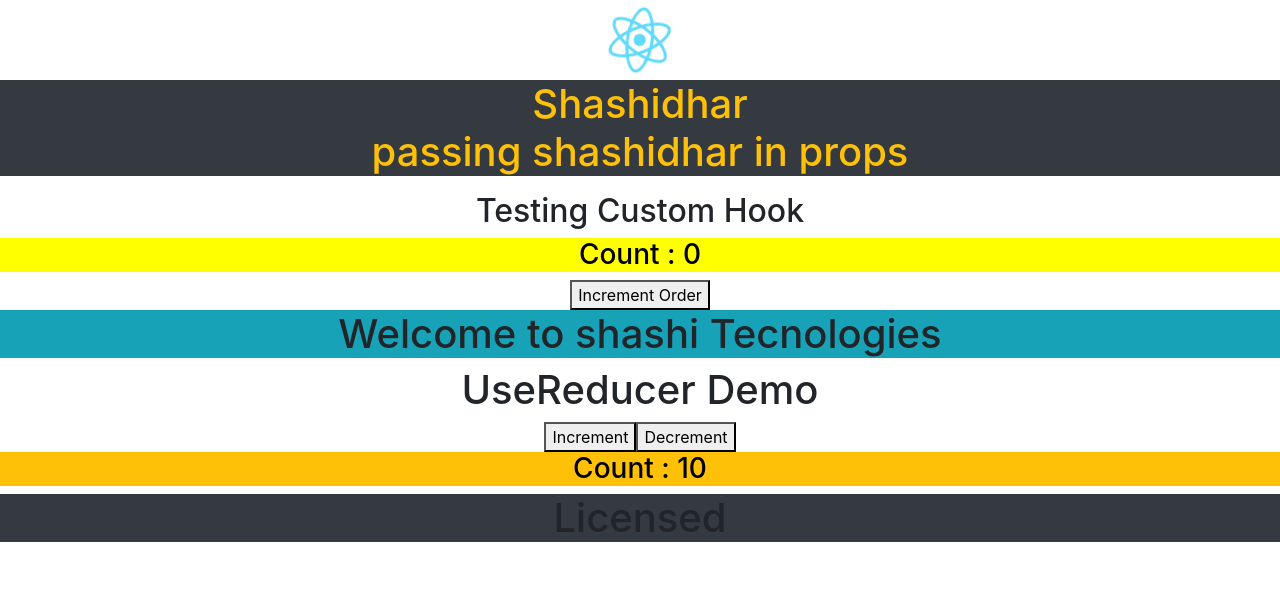
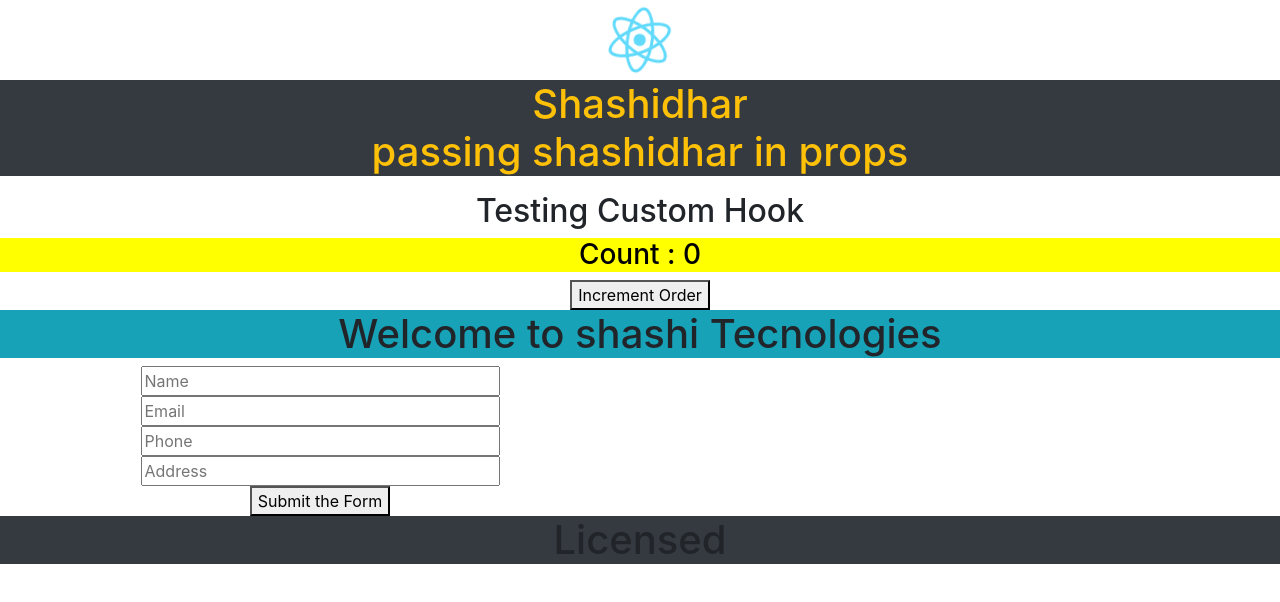
Before and after one commit to shashidhar0508/ReactLearnings, a React (Create React App) app: page / in a window 1280 px wide. Shown: the top 602 px of the page. Built offline with nearby package versions, Linux system fonts and the light colour scheme.

Commit message:
Form Validation Example

```diff
--- a/src/components/start/Dashboard.js
+++ b/src/components/start/Dashboard.js
@@ -11,6 +11,7 @@ import ChildParentInvoke from "../intercomp/ChildParentInvoke";
 import CompLifeCycle from "../lifecycle/CompLifeCycle";
 import RefDemo from "../propsstates/RefDemo";
 import ReducerDemo from "../hooks/hook4";
+import { FormValidation } from "../../forms/validation";
 
 //In StateFul Functional Components props will be taken in constructor
 // In "stateless" we can return directly but in "stateful" component we need to render then return
@@ -47,7 +48,9 @@ export default class Dashboard extends React.Component {
         {/* <ClickCounter /> */}
 
         <section>
-          <ReducerDemo />
+          {/* <ReducerDemo /> */}
+
+          <FormValidation />
         </section>
 
         {/* <TableMaterialUI /> */}
--- /dev/null
+++ b/src/forms/validation.js
@@ -0,0 +1,129 @@
+import React from "react";
+export class FormValidation extends React.Component {
+  constructor(props) {
+    super(props);
+
+    this.state = {
+      fields: {},
+      errors: {},
+    };
+  }
+
+  handleValidation() {
+    let fields = this.state.fields;
+    let errors = {};
+    let formIsValid = true;
+
+    //Name
+    if (!fields["name"]) {
+      formIsValid = false;
+      errors["name"] = "Cannot be empty";
+    }
+
+    if (typeof fields["name"] !== "undefined") {
+      if (!fields["name"].match(/^[a-zA-Z]+$/)) {
+        formIsValid = false;
+        errors["name"] = "Only letters";
+      }
+    }
+
+    //Email
+    if (!fields["email"]) {
+      formIsValid = false;
+      errors["email"] = "Cannot be empty";
+    }
+
+    if (typeof fields["email"] !== "undefined") {
+      let lastAtPos = fields["email"].lastIndexOf("@");
+      let lastDotPos = fields["email"].lastIndexOf(".");
+
+      if (
+        !(
+          lastAtPos < lastDotPos &&
+          lastAtPos > 0 &&
+          fields["email"].indexOf("@@") == -1 &&
+          lastDotPos > 2 &&
+          fields["email"].length - lastDotPos > 2
+        )
+      ) {
+        formIsValid = false;
+        errors["email"] = "Email is not valid";
+      }
+    }
+
+    this.setState({ errors: errors });
+    return formIsValid;
+  }
+
+  contactSubmit(e) {
+    e.preventDefault();
+
+    if (this.handleValidation()) {
+      alert("Form submitted");
+    } else {
+      alert("Form has errors.");
+    }
+  }
+
+  handleChange(field, e) {
+    let fields = this.state.fields;
+    fields[field] = e.target.value;
+    this.setState({ fields });
+  }
+
+  render() {
+    return (
+      <div>
+        <form
+          name="contactform"
+          className="contactform"
+          onSubmit={this.contactSubmit.bind(this)}
+        >
+          <div className="col-md-6">
+            <fieldset>
+              <input
+                ref="name"
+                type="text"
+                size="30"
+                placeholder="Name"
+                onChange={this.handleChange.bind(this, "name")}
+                value={this.state.fields["name"]}
+              />
+              <span style={{ color: "red" }}>{this.state.errors["name"]}</span>
+              <br />
+              <input
+                refs="email"
+                type="text"
+                size="30"
+                placeholder="Email"
+                onChange={this.handleChange.bind(this, "email")}
+                value={this.state.fields["email"]}
+              />
+              <span style={{ color: "red" }}>{this.state.errors["email"]}</span>
+              <br />
+              <input
+                refs="phone"
+                type="text"
+                size="30"
+                placeholder="Phone"
+                onChange={this.handleChange.bind(this, "phone")}
+                value={this.state.fields["phone"]}
+              />
+              <br />
+              <input
+                refs="address"
+                type="text"
+                size="30"
+                placeholder="Address"
+                onChange={this.handleChange.bind(this, "address")}
+                value={this.state.fields["address"]}
+              />
+              <br />
+              <button>Submit the Form</button>
+            </fieldset>
+          </div>
+        </form>
+      </div>
+    );
+  }
+}
```
